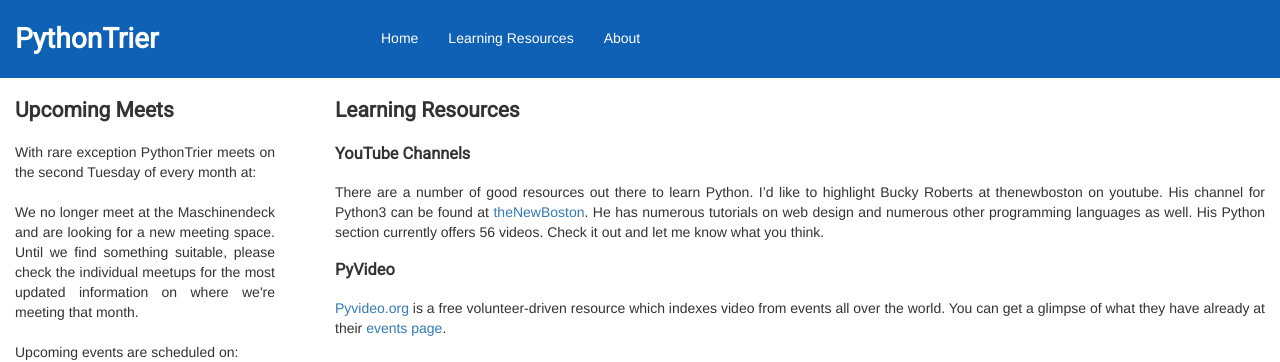
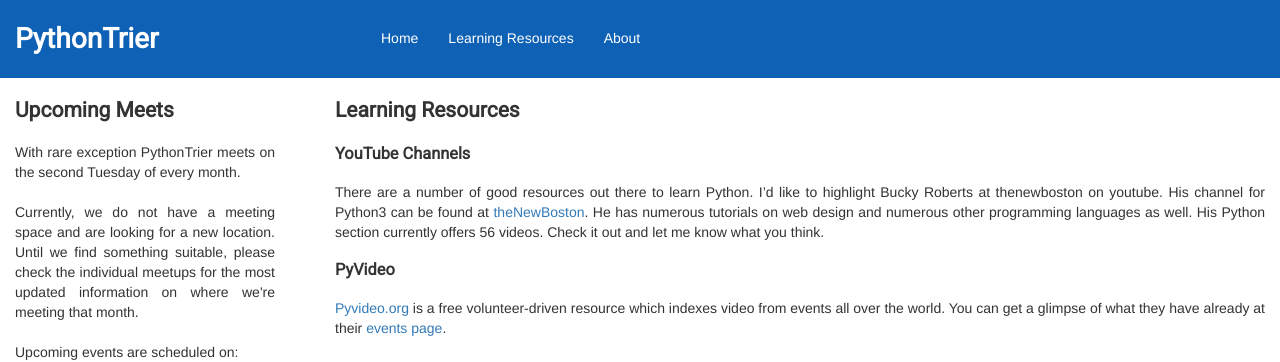
Before and after one commit to PythonTrier/pythontrier.github.io, a Jekyll site: the page built from learning-resources.md, in a window 1280 px wide. Shown: the top 362 px of the page. Built offline with Jekyll 4.4.1, drawn with Linux system fonts in a browser that asks for light colours.

Commit message:
Updated location

```diff
--- a/_includes/sidebar.html
+++ b/_includes/sidebar.html
@@ -2,10 +2,10 @@
     <h2>Upcoming Meets</h2>
 
     <p>
-      With rare exception PythonTrier meets on the second Tuesday of every month at:
+      With rare exception PythonTrier meets on the second Tuesday of every month.
       <br/>
       <br/>
-      We no longer meet at the Maschinendeck and are looking for a new meeting space. Until we find something suitable,
+      Currently, we do not have a meeting space and are looking for a new location. Until we find something suitable,
       please check the individual meetups for the most updated information on where we're meeting that month.
 
       <br/>
```
